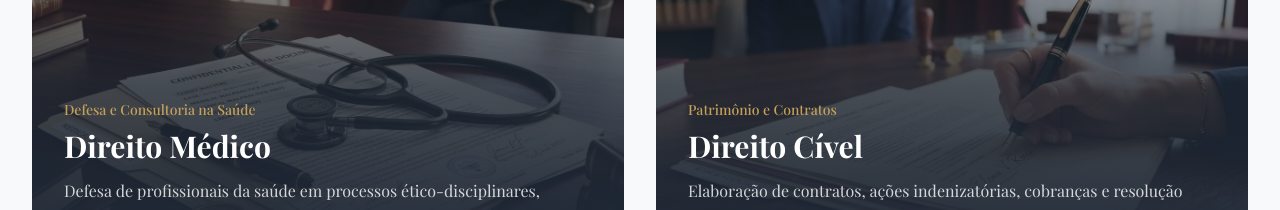
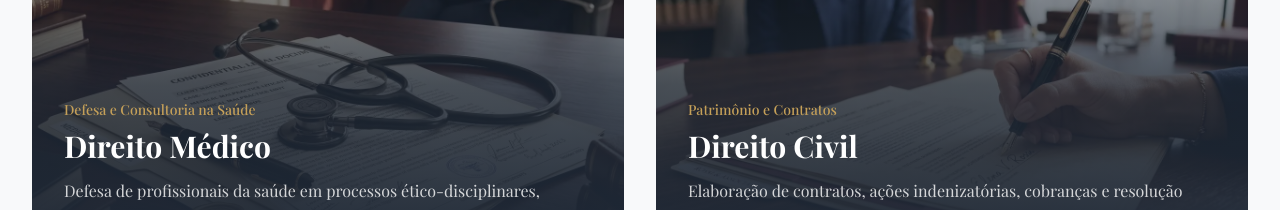
Before and after one commit to Ovidiojcf/deborah-tapajos-lp, a Next.js app: page / in a window 1280 px wide. Shown: the part 1300-1510 px from the top of the page. Built offline with nearby package versions, Linux system fonts and the light colour scheme; a web font is replaced by a local one.

Commit message:
fix: fixed wrong word civel to civil on faq.tsx and services.tsx

```diff
--- a/components/landing/faq.tsx
+++ b/components/landing/faq.tsx
@@ -43,7 +43,7 @@ const faqData: FAQItem[] = [
   },
   {
     id: "indenizacao",
-    category: "Direito Cível",
+    category: "Direito Civil",
     question: "Como saber se tenho direito a uma indenização?",
     answer:
       "O direito a uma indenização depende das circunstâncias de cada situação. É necessário analisar o que aconteceu, quais danos foram causados, a existência de documentos e a relação entre o fato e o prejuízo alegado. Uma avaliação jurídica pode ajudar a identificar se existem fundamentos para uma eventual ação de responsabilidade civil.",
--- a/components/landing/services.tsx
+++ b/components/landing/services.tsx
@@ -37,8 +37,8 @@ const practiceAreasData: PracticeArea[] = [
     gridSpan: "lg:col-span-2 lg:row-span-2",
   },
   {
-    id: "direito-civel",
-    title: "Direito Cível",
+    id: "direito-civil",
+    title: "Direito Civil",
     subtitle: "Patrimônio e Contratos",
     description:
       "Elaboração de contratos, ações indenizatórias, cobranças e resolução de conflitos patrimoniais ou de responsabilidade civil.",
```
